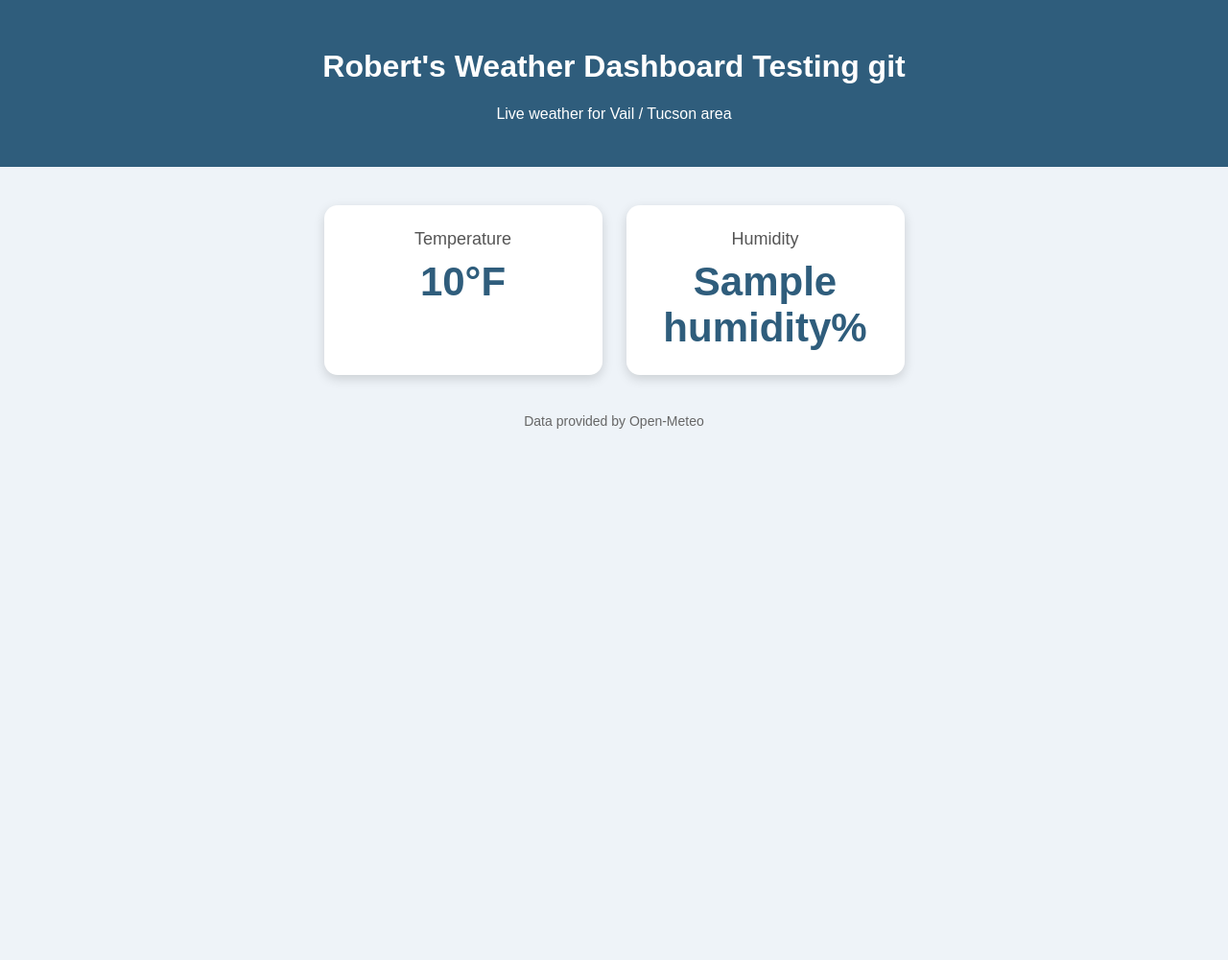
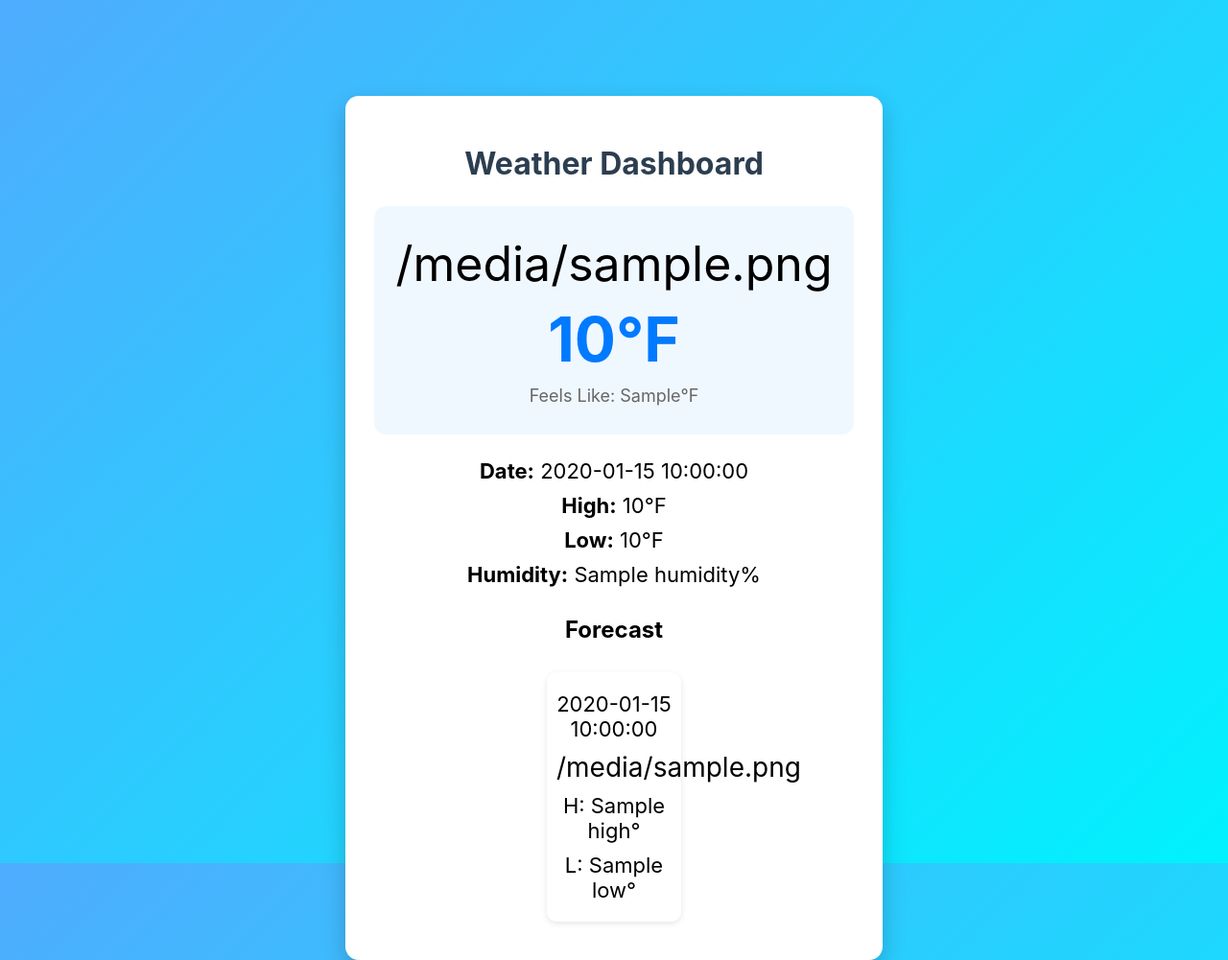
Before and after one commit to rsalter144/weather_api, a Flask app: template templates/index.html in a window 1280 px wide. Shown: the whole page at 96% size. Before the commit the page ends 447 px from the top, so only its background shows below. Run offline with Flask 3, Linux system fonts and the light colour scheme; the template is opened without the code that fills it: most values are stand-ins (such as "Sample title", 1, 10 or a date in 2020).

Commit message:
Improved weather dashboard

```diff
--- a/app.py
+++ b/app.py
@@ -1,36 +1,76 @@
-import requests
 from flask import Flask, render_template
+import pandas as pd
+from datetime import datetime
 
 app = Flask(__name__)
 
 @app.route("/")
 def home():
-    url = "https://api.open-meteo.com/v1/forecast"
+    try:
+        daily = pd.read_csv("data/daily_weather.csv")
+        current = pd.read_csv("data/current_weather.csv")
 
-    params = {
-        "latitude": 32.0478,
-        "longitude": -110.7120,
-        "current": "temperature_2m,relative_humidity_2m",
-        "temperature_unit": "fahrenheit"
-    }
+        daily["time"] = pd.to_datetime(daily["time"])
 
-    try:
-        response = requests.get(url, params=params)
-        data = response.json()
+        latest_daily = daily.iloc[0]
+        latest_current = current.iloc[-1]
 
-        temperature = data["current"]["temperature_2m"]
-        humidity = data["current"]["relative_humidity_2m"]
+        temp = float(latest_current["temperature_2m"])
+
+        if temp > 85:
+            icon = "☀️"
+            temp_class = "hot"
+        elif temp > 65:
+            icon = "⛅"
+            temp_class = "warm"
+        else:
+            icon = "🌧️"
+            temp_class = "cool"
+
+        forecast_data = daily.head(3)
+
+        forecast = []
+
+        for _, row in forecast_data.iterrows():
+            code = row.get("weather_code", 0)
+
+            try:
+                code = int(code)
+            except:
+                code = 0
+
+            if code == 0:
+                day_icon = "☀️"
+            elif code in [1, 2, 3]:
+                day_icon = "⛅"
+            else:
+                day_icon = "🌧️"
+
+            forecast.append({
+                "date": row["time"].strftime("%a"),
+                "high": row["temperature_2m_max"],
+                "low": row["temperature_2m_min"],
+                "icon": day_icon
+            })
+
+        weather = {
+
+            "date": datetime.today().strftime("%Y-%m-%d"),
+            "temp_max": latest_daily["temperature_2m_max"],
+            "temp_min": latest_daily["temperature_2m_min"],
+            "current_temp": latest_current["temperature_2m"],
+            "humidity": latest_current["relative_humidity_2m"],
+            "feels_like": latest_current["apparent_temperature"],
+            "icon": icon,
+            "temp_class": temp_class
+        }
 
     except Exception as e:
-        print("Error:", e)
-        temperature = "N/A"
-        humidity = "N/A"
+        print("FULL ERROR:", e)
+        weather = {}
+        forecast = []
 
-    return render_template(
-        "index.html",
-        temperature=temperature,
-        humidity=humidity
-    )
+    return render_template("index.html", weather=weather, forecast=forecast)
 
 if __name__ == "__main__":
     app.run(debug=True)
--- a/static/style.css
+++ b/static/style.css
@@ -1,53 +1,91 @@
-/* Reset & base */
 body {
-    font-family: Arial, sans-serif;
-    background: #eef3f8;
+    font-family: -apple-system, BlinkMacSystemFont, "Segoe UI", Roboto, sans-serif;
+    background: linear-gradient(135deg, #4facfe, #00f2fe);
     margin: 0;
-    padding: 0;
+    height: 100vh;
+}
+
+.container {
+    max-width: 500px;
+    margin: 100px auto;
+    background: white;
+    padding: 30px;
+    border-radius: 14px;
+    box-shadow: 0 10px 25px rgba(0, 0, 0, 0.2);
     text-align: center;
 }
 
-/* Header */
-.header {
-    background: #2f5d7c;
-    color: white;
-    padding: 30px;
+h1 {
+    margin-bottom: 20px;
+    color: #2c3e50;
 }
 
-/* Dashboard layout */
-.dashboard {
-    display: flex;
-    justify-content: center;
-    gap: 25px;
-    margin-top: 40px;
-    flex-wrap: wrap;
+p {
+    font-size: 22px;
+    margin: 10px 0;
 }
 
-/* Cards */
-.card {
-    background: white;
-    width: 240px;
-    padding: 25px;
-    border-radius: 14px;
-    box-shadow: 0 4px 12px rgba(0,0,0,0.15);
+.current-box {
+    margin: 25px 0;
+    padding: 20px;
+    background: #f0f8ff;
+    border-radius: 12px;
 }
 
-/* Text styling */
 .label {
     font-size: 18px;
     color: #555;
+    margin-bottom: 5px;
 }
 
-.value {
-    font-size: 42px;
+.big-temp {
+    font-size: 64px;
     font-weight: bold;
-    color: #2f5d7c;
-    margin-top: 10px;
+    color: #007aff;
+    margin: 0;
 }
 
-/* Footer */
-.footer {
-    margin-top: 40px;
+.details {
+    margin-top: 20px;
+}
+
+.icon {
+    font-size: 50px;
+    margin-bottom: 10px;
+}
+
+.feels-like {
+    font-size: 18px;
     color: #666;
-    font-size: 14px;
 }
+
+.hot {
+    color: #ff3b30;
+}
+
+.warm {
+    color: #ff9500;
+}
+
+.cool {
+    color: #007aff;
+}
+
+.forecast {
+    margin-top: 30px;
+}
+
+.forecast-day {
+    display: inline-block;
+    background: white;
+    margin: 10px;
+    padding: 10px;
+    border-radius: 10px;
+    width: 120px;
+    box-shadow: 0 2px 6px rgba(0, 0, 0, 0.1);
+}
+
+.forecast-icon {
+    font-size: 28px;
+    margin: 5px 0;
+}
--- a/templates/index.html
+++ b/templates/index.html
@@ -1,33 +1,44 @@
 <!DOCTYPE html>
 <html>
+
 <head>
-    <meta charset="UTF-8">
-    <title>Robert's Weather Dashboard</title>
-    <link rel="stylesheet" href="/static/style.css?v=99">
+    <title>Weather Dashboard</title>
+    <link rel="stylesheet" href="{{ url_for('static', filename='style.css') }}">
 </head>
 
+
 <body>
+    <div class="container">
+        <h1>Weather Dashboard</h1>
 
-    <div class="header">
-        <h1>Robert's Weather Dashboard Testing git</h1>
-        <p>Live weather for Vail / Tucson area</p>
-    </div>
-
-    <div class="dashboard">
-        <div class="card">
-            <div class="label">Temperature</div>
-            <div class="value">{{ temperature }}&deg;F</div>
+        <div class="current-box">
+            <p class="icon">{{ weather.icon }}</p>
+            <p class="big-temp {{ weather.temp_class }}">{{ weather.current_temp }}°F</p>
+            <p class="feels-like">Feels Like: {{ weather.feels_like }}°F</p>
         </div>
 
-        <div class="card">
-            <div class="label">Humidity</div>
-            <div class="value">{{ humidity }}%</div>
+        <div class="details">
+            <p><strong>Date:</strong> {{ weather.date }}</p>
+            <p><strong>High:</strong> {{ weather.temp_max }}°F</p>
+            <p><strong>Low:</strong> {{ weather.temp_min }}°F</p>
+            <p><strong>Humidity:</strong> {{ weather.humidity }}%</p>
+        </div>
+
+        <div class="forecast">
+            <h2>Forecast</h2>
+
+            {% for day in forecast %}
+            <div class="forecast-day">
+                <p>{{ day.date }}</p>
+                <p class="forecast-icon">{{ day.icon }}</p>
+                <p>H: {{ day.high }}°</p>
+                <p>L: {{ day.low }}°</p>
+
+            </div>
+            {% endfor %}
         </div>
     </div>
+</body>
 
-    <div class="footer">
-        Data provided by Open-Meteo
-    </div>
 
-</body>
 </html>
```
